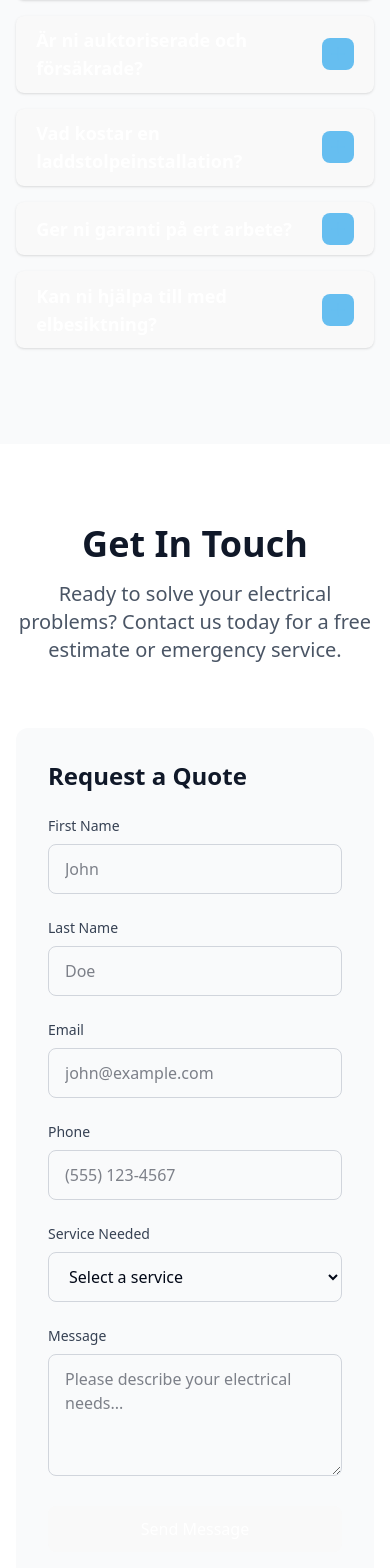
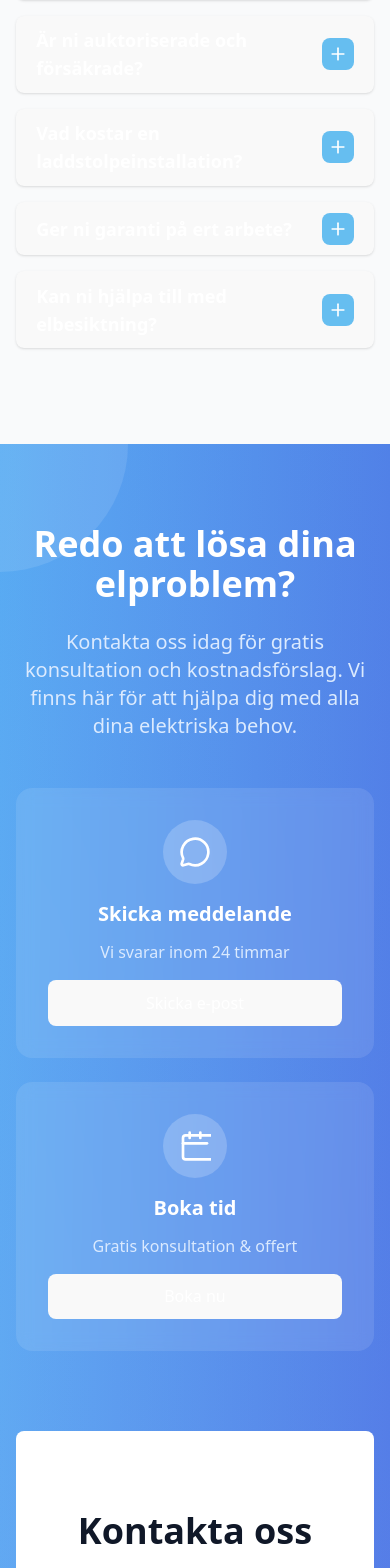
Before and after one commit to Slimslamen/Lavin-Elektriska, a React (Vite) app: page / in a window 390 px wide. Shown: the part 8100-9668 px from the top of the page. Built offline with nearby package versions, Linux system fonts and the light colour scheme.

Commit message:
fix contact

```diff
--- a/src/components/CTA.tsx
+++ b/src/components/CTA.tsx
@@ -1,6 +1,11 @@
 import { Phone, MessageCircle, Calendar } from 'lucide-react';
+import { useState } from 'react';
+import Contact from './Contact';
 
 const CTA = () => {
+
+  const [showContact, setShowContact] = useState(true)
+
   return (
     <section className="py-20 bg-gradient-to-r from-[#66BEF0] to-[#4A90E2] relative overflow-hidden">
       <div className="absolute inset-0 bg-gradient-to-br from-blue-600/20 to-purple-600/20" />
@@ -18,8 +23,8 @@ const CTA = () => {
           </p>
         </div>
 
-        <div className="grid md:grid-cols-3 gap-6 max-w-4xl mx-auto">
-          <div className="bg-white/10 backdrop-blur-sm p-8 rounded-2xl text-center hover:bg-white/20 transition-all duration-300 hover:-translate-y-2">
+        <div className="grid md:grid-cols-2 gap-6 max-w-4xl mx-auto">
+          {/* <div className="bg-white/10 backdrop-blur-sm p-8 rounded-2xl text-center hover:bg-white/20 transition-all duration-300 hover:-translate-y-2">
             <div className="w-16 h-16 bg-white/20 rounded-full flex items-center justify-center mx-auto mb-4">
               <Phone className="w-8 h-8 text-white" />
             </div>
@@ -28,7 +33,7 @@ const CTA = () => {
             <button className="bg-white text-white px-6 py-3 rounded-lg font-semibold hover:bg-gray-100 transition-colors">
               +46729110256
             </button>
-          </div>
+          </div> */}
 
           <div className="bg-white/10 backdrop-blur-sm p-8 rounded-2xl text-center hover:bg-white/20 transition-all duration-300 hover:-translate-y-2">
             <div className="w-16 h-16 bg-white/20 rounded-full flex items-center justify-center mx-auto mb-4">
@@ -36,7 +41,7 @@ const CTA = () => {
             </div>
             <h3 className="text-xl font-bold text-white mb-3">Skicka meddelande</h3>
             <p className="text-blue-100 mb-4">Vi svarar inom 24 timmar</p>
-            <button className="bg-white text-white px-6 py-3 rounded-lg font-semibold hover:bg-gray-100 transition-colors">
+            <button onClick={() => setShowContact(!showContact)}  className="bg-white text-white px-6 py-3 rounded-lg font-semibold hover:bg-gray-100 transition-colors">
               Skicka e-post
             </button>
           </div>
@@ -52,6 +57,7 @@ const CTA = () => {
             </button>
           </div>
         </div>
+        <Contact showContent={showContact}/>
       </div>
     </section>
   );
--- a/src/components/Contact.tsx
+++ b/src/components/Contact.tsx
@@ -1,15 +1,13 @@
 import { Phone, Mail, MapPin, Clock } from 'lucide-react';
 
-const Contact = () => {
+const Contact = ({showContent}) => {
   return (
-    <section id="contact" className="py-20 bg-white">
+    <section id="contact" className={`py-20 bg-white rounded-lg mt-20 transition-all duration-700 ease-in-out
+      ${showContent ? "opacity-100 translate-y-0" : "opacity-0 translate-y-10 hidden"}
+      `}>
       <div className="container mx-auto px-4">
         <div className="text-center mb-16">
-          <h2 className="text-4xl font-bold text-gray-900 mb-4">Get In Touch</h2>
-          <p className="text-xl text-gray-600 max-w-2xl mx-auto">
-            Ready to solve your electrical problems? Contact us today for a free estimate
-            or emergency service.
-          </p>
+          <h2 className="text-4xl font-bold text-gray-900 mb-4">Kontakta oss</h2>
         </div>
 
         <div className="grid lg:grid-cols-1 gap-12">
@@ -67,11 +65,11 @@ const Contact = () => {
           {/* Contact Form */}
           <div className="animate-fade-in">
             <form className="bg-gray-50 p-8 rounded-xl">
-              <h3 className="text-2xl font-bold text-gray-900 mb-6">Request a Quote</h3>
+              <h3 className="text-2xl font-bold text-gray-900 mb-6">Begär en offert</h3>
 
               <div className="grid md:grid-cols-2 gap-6 mb-6">
                 <div>
-                  <label className="block text-sm font-medium text-gray-700 mb-2">First Name</label>
+                  <label className="block text-sm font-medium text-gray-700 mb-2">Förnamn</label>
                   <input
                     type="text"
                     className="w-full px-4 py-3 border border-gray-300 rounded-lg focus:ring-2 focus:ring-[#66BEF0] focus:border-transparent"
@@ -79,7 +77,7 @@ const Contact = () => {
                   />
                 </div>
                 <div>
-                  <label className="block text-sm font-medium text-gray-700 mb-2">Last Name</label>
+                  <label className="block text-sm font-medium text-gray-700 mb-2">Efternamn</label>
                   <input
                     type="text"
                     className="w-full px-4 py-3 border border-gray-300 rounded-lg focus:ring-2 focus:ring-[#66BEF0] focus:border-transparent"
@@ -98,7 +96,7 @@ const Contact = () => {
                   />
                 </div>
                 <div>
-                  <label className="block text-sm font-medium text-gray-700 mb-2">Phone</label>
+                  <label className="block text-sm font-medium text-gray-700 mb-2">Telefon</label>
                   <input
                     type="tel"
                     className="w-full px-4 py-3 border border-gray-300 rounded-lg focus:ring-2 focus:ring-[#66BEF0] focus:border-transparent"
@@ -108,9 +106,9 @@ const Contact = () => {
               </div>
 
               <div className="mb-6">
-                <label className="block text-sm font-medium text-gray-700 mb-2">Service Needed</label>
+                <label className="block text-sm font-medium text-gray-700 mb-2">Typ av arbete</label>
                 <select className="w-full px-4 py-3 border border-gray-300 rounded-lg focus:ring-2 focus:ring-[#66BEF0] focus:border-transparent">
-                  <option>Select a service</option>
+                  <option>Välj typ av tjänst</option>
                   <option>Residential Electrical</option>
                   <option>Commercial Electrical</option>
                   <option>Emergency Repair</option>
@@ -121,16 +119,16 @@ const Contact = () => {
               </div>
 
               <div className="mb-6">
-                <label className="block text-sm font-medium text-gray-700 mb-2">Message</label>
+                <label className="block text-sm font-medium text-gray-700 mb-2">Meddelande</label>
                 <textarea
                   rows={4}
                   className="w-full px-4 py-3 border border-gray-300 rounded-lg focus:ring-2 focus:ring-[#66BEF0] focus:border-transparent"
-                  placeholder="Please describe your electrical needs..."
+                  placeholder="Beskriv ditt önskemål..."
                 ></textarea>
               </div>
 
               <button className="w-full bg-[#66BEF0] text-white py-3 rounded-lg font-semibold hover:bg-[#5aa8d4] transition-colors">
-                Send Message
+                Skicka meddelande
               </button>
             </form>
           </div>
--- a/src/components/FAQ.tsx
+++ b/src/components/FAQ.tsx
@@ -54,9 +54,9 @@ const FAQ = () => {
                 </h3>
                 <div className="w-8 h-8 bg-[#66BEF0] bg-opacity-10 rounded-lg flex items-center justify-center flex-shrink-0 ml-4">
                   {openIndex === index ? (
-                    <Minus className="w-5 h-5 text-[#66BEF0]" />
+                    <Minus className="w-5 h-5 text-white" />
                   ) : (
-                    <Plus className="w-5 h-5 text-[#66BEF0]" />
+                    <Plus className="w-5 h-5 text-white" />
                   )}
                 </div>
               </button>
--- a/src/components/Hero.tsx
+++ b/src/components/Hero.tsx
@@ -76,7 +76,7 @@ const Hero = () => {
 
           {/* Stats/Features Card */}
           <div className="animate-fade-in lg:block hidden">
-            <div className="bg-white/10 backdrop-blur-[5px] p-8 rounded-2xl border border-white/20 shadow-2xl">
+            <div className="bg-white/10 backdrop-blur-[6px] p-8 rounded-2xl border border-white/20 shadow-2xl">
               <h3 className="text-2xl font-bold text-white mb-6">Varför välja oss?</h3>
               <div className="space-y-4">
                 <div className="flex items-center gap-4">
--- a/src/components/Services.tsx
+++ b/src/components/Services.tsx
@@ -36,7 +36,7 @@ const Services = () => {
 
         <div className="space-y-8">
           {services.map((service, index) => (
-            <div key={index} className={`grid lg:grid-cols-2 gap-0 overflow-hidden rounded-2xl shadow-xl ${index % 2 === 1 ? 'lg:grid-flow-col-dense' : ''}`}>
+            <div key={index} className={`grid lg:grid-cols-2 gap-0 overflow-hidden rounded-2xl shadow-xl transition-all duration-300 hover:-translate-y-2 ${index % 2 === 1 ? 'lg:grid-flow-col-dense' : ''}`}>
               {/* Text Content */}
               <div className={`bg-[#66BEF0] text-white p-12 flex items-center ${index % 2 === 1 ? 'lg:col-start-2' : ''}`}>
                 <div>
```
Also changed, not shown: src/components/Gallery.tsx (+0 -18 lines).
